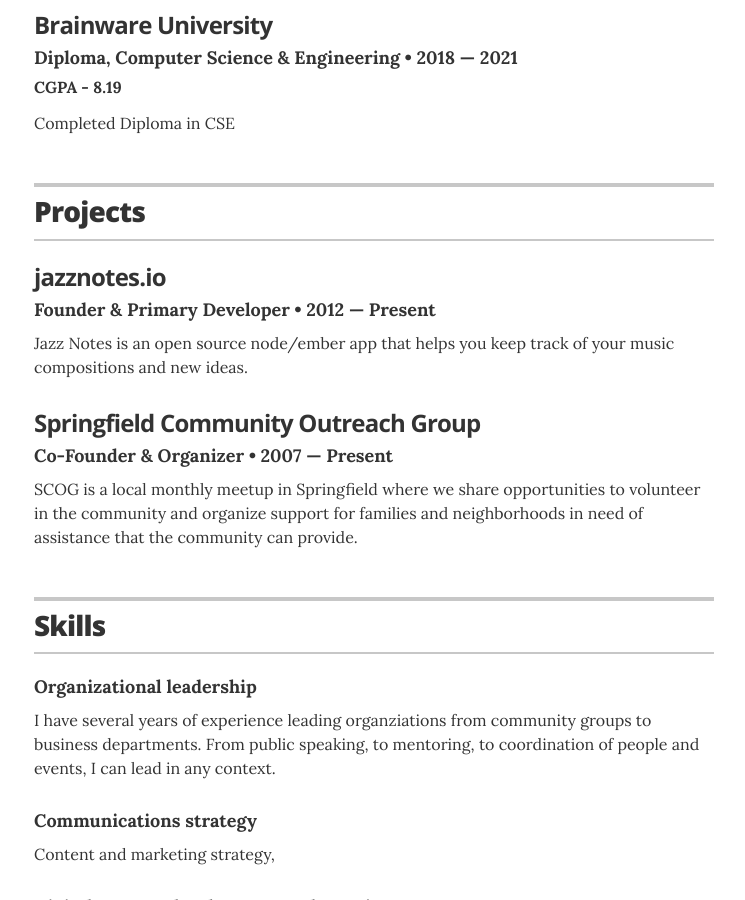
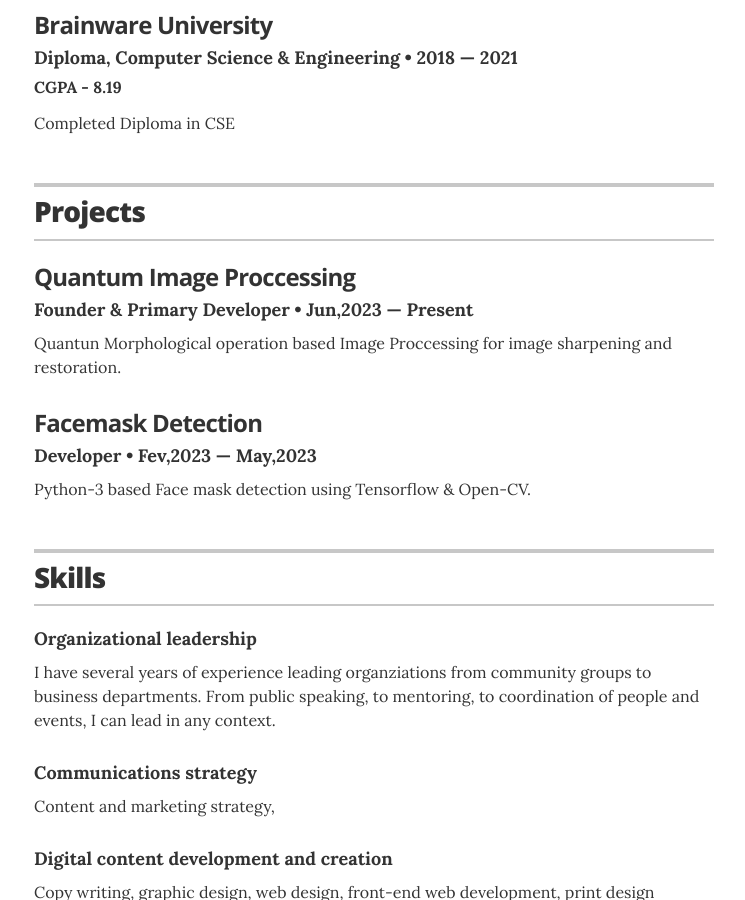
Before and after one commit to Souvik-Pramanik/resume, a Jekyll site: the page built from index.html, in a window 1280 px wide and 900 px high, scrolled down 1451 px. Shown: the whole window, without its empty margins (266-1011 px from the left). Built offline with Jekyll 4.4.1, drawn with Linux system fonts in a browser that asks for light colours.

Commit message:
Update projects.yml

```diff
--- a/_data/projects.yml
+++ b/_data/projects.yml
@@ -2,15 +2,15 @@
 # uncomment the urls if you wish to display them, and add your own URL
 
 # jazznotes.io
-- project: jazznotes.io
+- project: Quantum Image Proccessing
   role: Founder & Primary Developer
-  duration: 2012 &mdash; Present
+  duration: Jun,2023 &mdash; Present
   # url: "#"
-  description: Jazz Notes is an open source node/ember app that helps you keep track of your music compositions and new ideas.
+  description: Quantun Morphological operation based Image Proccessing for image sharpening and restoration.
 
 # Springfield Community Outreach Group
-- project: Springfield Community Outreach Group
-  role: Co-Founder & Organizer
-  duration: 2007 &mdash; Present
+- project: Facemask Detection
+  role: Developer
+  duration: Fev,2023 &mdash; May,2023
   # url: "#"
-  description: SCOG is a local monthly meetup in Springfield where we share opportunities to volunteer in the community and organize support for families and neighborhoods in need of assistance that the community can provide.
+  description: Python-3 based Face mask detection using Tensorflow & Open-CV.
```
